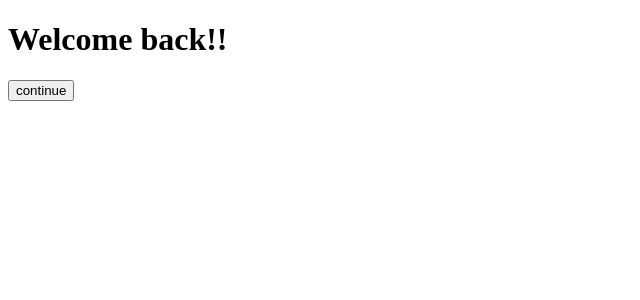
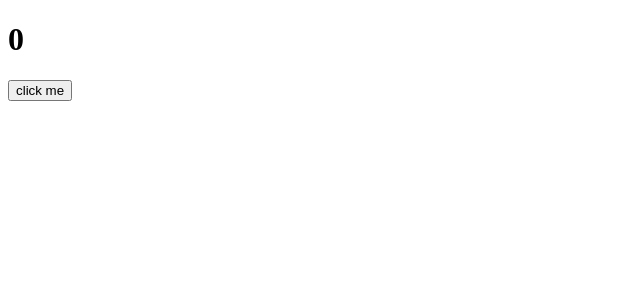
Before and after one commit to laurenjung03/ewhaian_week7, a React (Create React App) app: page / in a window 1280 px wide. Shown: the top 300 px of the page, without its empty margins (0-640 px from the left). Built offline with nearby package versions, Linux system fonts and the light colour scheme.

Commit message:
second commit

```diff
--- a/src/App.js
+++ b/src/App.js
@@ -1,10 +1,16 @@
 import Button from "./Button";
 import styles from "./App.module.css";
+
+import {useState} from "react";
+
 function App() {
+  const [counter, setValue]=useState(0);
+  const onClick= () => setValue((prev)=>prev+1);
   return (
+
     <div>
-      <h1 className={styles.title}>Welcome back!!</h1>
-      <Button  text={"continue"}/>
+      <h1>{counter}</h1>
+      <button onClick={onClick}> click me </button>
     </div>
   );
 }
--- a/src/App.module.css
+++ b/src/App.module.css
@@ -0,0 +1,5 @@
+.title{
+    font-family: system-ui, -apple-system, BlinkMacSystemFont, 'Segoe UI', Roboto, Oxygen, Ubuntu, Cantarell, 'Open Sans', 'Helvetica Neue', sans-serif;
+    font-size: 18px;
+
+}
--- a/src/Button.module.css
+++ b/src/Button.module.css
@@ -0,0 +1,4 @@
+.btn{
+    color:white;
+    background-color: tomato;
+}
--- a/src/button.js
+++ b/src/button.js
@@ -1,4 +1,10 @@
+import PropTypes from "prop-types";
+import styles from "./Button.module.css"
 function Button({text}){
-    return <button> {text} </button>;
+    return <button className={styles.btn}> {text} </button>;
+}
+
+Button.propTypes={
+    text: PropTypes.string.isRequired
 }
 export default Button;
```
